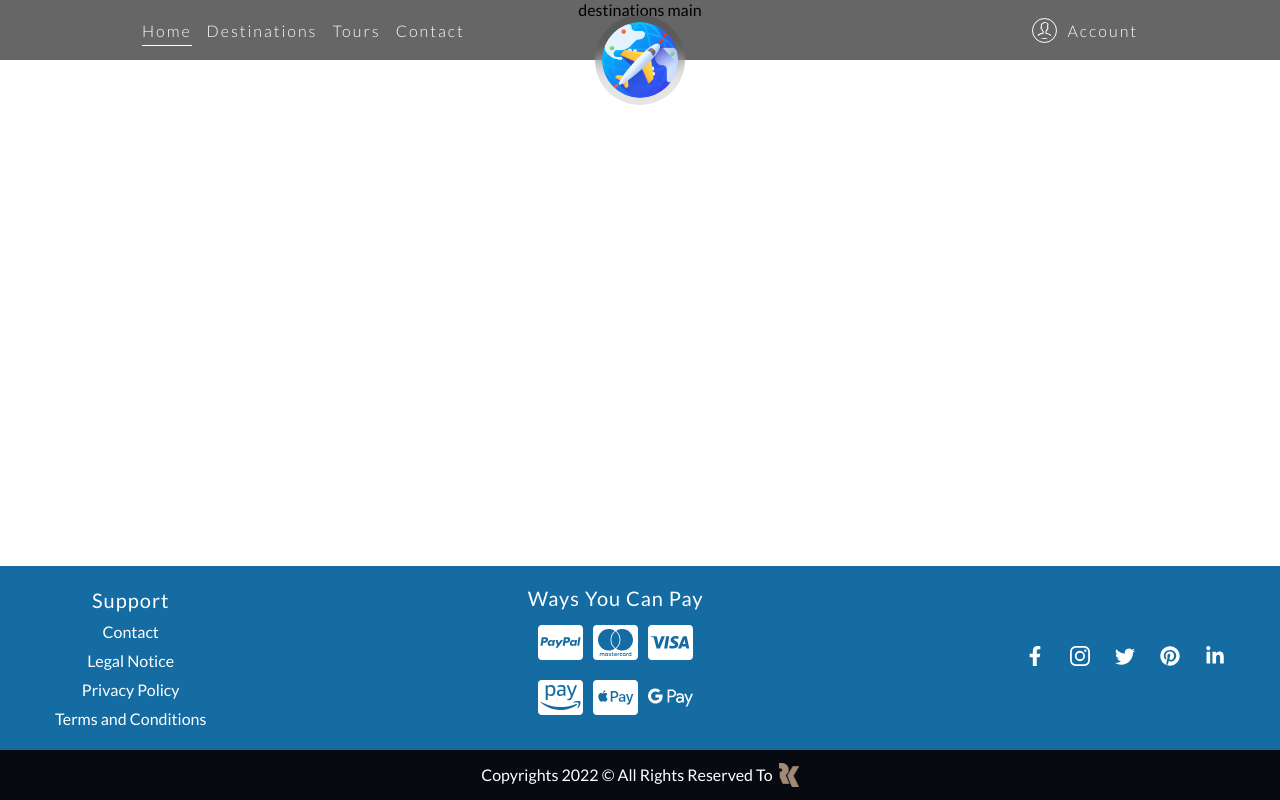
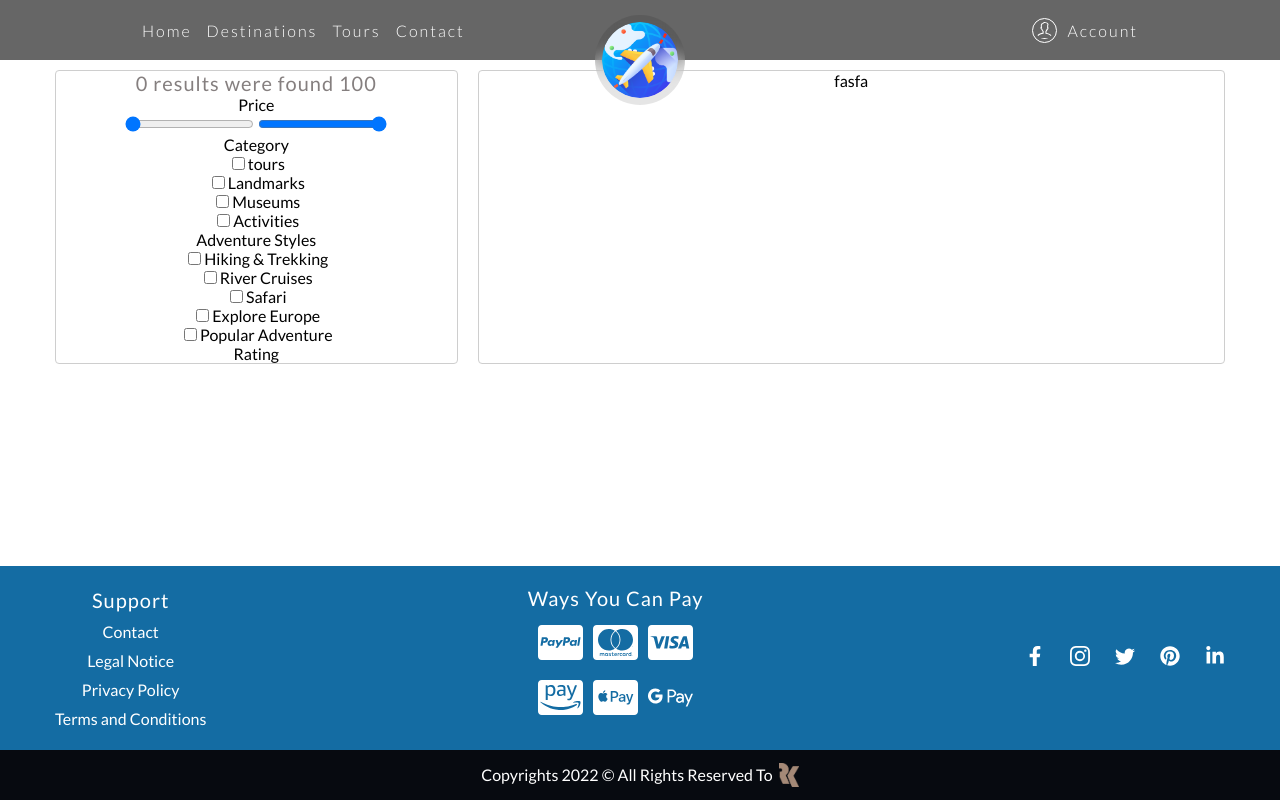
Before and after one commit to roman-kalistratov/booking, a React (Create React App) app in the folder client/: page /destinations in a window 1280 px wide. Built offline with nearby package versions, Linux system fonts and the light colour scheme; a web font is replaced by a local one.

Commit message:
ScrollToTop

```diff
--- a/client/src/App.js
+++ b/client/src/App.js
@@ -2,6 +2,7 @@ import React from 'react';
 import { Home, Destinations } from './pages';
 import { BrowserRouter, Route, Routes } from 'react-router-dom';
 import './index.scss';
+import {ScrollToTop } from './components';
 
 
 function App() {
--- /dev/null
+++ b/client/src/components/Filters/Filters.jsx
@@ -0,0 +1,106 @@
+import React, { useState } from 'react';
+
+import './filters.scss';
+
+const category = [{ name: 'tours' }, { name: 'Landmarks' }, { name: 'Museums' }, { name: 'Activities' }];
+const advStyles = [{ name: 'Hiking & Trekking' }, { name: 'River Cruises' }, { name: 'Safari' }, { name: 'Explore Europe' }, { name: 'Popular Adventure' }];
+const Filters = () => {
+    const [minRange, setMinRange] = useState(0);
+    const [maxRange, setMaxRange] = useState(100);
+
+    const [checkedCategory, setCheckedCategory] = useState(new Array(category.length).fill(false));
+    const [checkedAdvStyles, setAdvStyles] = useState(new Array(advStyles.length).fill(false));
+
+    const handleOnCategory = (position) => {
+        const updatedCheckedCategory = checkedCategory.map((item, index) =>
+            index === position ? !item : item
+        );
+
+        setCheckedCategory(updatedCheckedCategory);
+    }
+
+    const handleOnAdvStyles = (position) => {
+        const updatedAdvStyles = checkedAdvStyles.map((item, index) =>
+            index === position ? !item : item
+        );
+
+        setAdvStyles(updatedAdvStyles);
+    }
+
+
+
+
+
+    return (
+        <div className='filters'>
+            <h3 className="filters__found-info">{minRange} results were found {maxRange}</h3>
+            <span>Price</span>
+            <div className="filters__rangeInputs">
+                <input
+                    className='filters__range'
+                    type="range"
+                    min="0"
+                    max="49"
+                    value={minRange}
+                    onChange={(e) => setMinRange(e.target.value)}
+                />
+                <input
+                    className='filters__range'
+                    type="range"
+                    min="49"
+                    max="100"
+                    value={maxRange}
+                    onChange={(e) => setMaxRange(e.target.value)}
+                />
+            </div>
+            <span>Category</span>
+            {
+                category.map(({ name }, index) => {
+                    return (
+                        <li key={index}>
+                            <div className="toppings-list-item">
+                                <div className="left-section">
+                                    <input
+                                        type="checkbox"
+                                        id={`custom-checkbox-${index}`}
+                                        name={name}
+                                        value={name}
+                                        checked={checkedCategory[index]}
+                                        onChange={() => handleOnCategory(index)}
+                                    />
+                                    <label htmlFor={`custom-checkbox-${index}`}>{name}</label>
+                                </div>
+
+                            </div>
+                        </li>
+                    )
+                })}
+            <span>Adventure Styles</span>
+            {
+                advStyles.map(({ name }, index) => {
+                    return (
+                        <li key={index}>
+                            <div className="toppings-list-item">
+                                <div className="left-section">
+                                    <input
+                                        type="checkbox"
+                                        id={`custom-checkbox-${index}`}
+                                        name={name}
+                                        value={name}
+                                        checked={checkedAdvStyles[index]}
+                                        onChange={() => handleOnAdvStyles(index)}
+                                    />
+                                    <label htmlFor={`custom-checkbox-${index}`}>{name}</label>
+                                </div>
+
+                            </div>
+                        </li>
+                    )
+                })}
+                 <span>Rating</span>
+
+        </div>
+    )
+}
+
+export default Filters
--- a/client/src/components/Navbar/Navbar.jsx
+++ b/client/src/components/Navbar/Navbar.jsx
@@ -28,9 +28,9 @@ const Navbar = () => {
         <nav className="navbar">
             <div className="navbar__wrapper">
                 <ul className='navbar__list'>
-                    {['Home', 'Destinations', 'Tours', 'Contact'].map((item) =>
+                    {['home', 'destinations', 'tours', 'contact'].map((item) =>
                         <li key={item} className={`navbar__item ${isActive === item ? "active" : ''}`} onClick={() => setIsActive(item)}>
-                            <Link to="/" className="navbar__link">{item}</Link>
+                            <Link to={`/${item !== 'home' ? item : ''}`} className="navbar__link">{item}</Link>
                         </li>
                     )}
                 </ul>
--- a/client/src/components/Navbar/navbar.scss
+++ b/client/src/components/Navbar/navbar.scss
@@ -56,6 +56,7 @@
 
     &__item {
         position: relative;
+        text-transform:capitalize;
 
         &:not(.active):after,
         &:not(.active):before,
--- /dev/null
+++ b/client/src/components/ScrollToTop/ScrollToTop.jsx
@@ -0,0 +1,37 @@
+import React, { useState, useEffect } from "react";
+import { MdKeyboardArrowUp } from "react-icons/md";
+
+import './scrollToTop.scss';
+
+const ScrollToTop = () => {
+    const [showScrollTopButton, setShowScrollTopButton] = useState(false);
+
+    useEffect(() => {
+        window.addEventListener("scroll", () => {
+            if (window.scrollY > 50) {
+                setShowScrollTopButton(true);
+            } else {
+                setShowScrollTopButton(false);
+            }
+        });
+    }, []);
+
+    const scrollTop = () => {
+        window.scrollTo({
+            top: 0,
+            behavior: "smooth",
+        });
+    };
+    return (
+        <>
+            {showScrollTopButton && (
+                <MdKeyboardArrowUp
+                    className="scroll-up"
+                    onClick={scrollTop}
+                />
+            )}
+        </>
+    )
+}
+
+export default ScrollToTop;
--- /dev/null
+++ b/client/src/components/ScrollToTop/scrollToTop.scss
@@ -0,0 +1,32 @@
+@import '../../scss/vars';
+
+.scroll-up {
+  position: fixed;
+  bottom: 2rem;
+  right: 2rem;
+  height: 4rem;
+  width: 4rem;
+  border-radius: 50%;
+  background-color: $blue-color;
+  color: $white-color;
+  cursor: pointer;
+  animation: anim .5s forwards;
+  z-index: 99999;
+}
+
+@keyframes anim {
+  0% {
+    opacity: 0;
+  }
+
+  100% {
+    opacity: 0.7;
+  }
+}
+
+.scroll-up:hover {
+  opacity: 1 !important;
+
+
+  transition:all .3s ease-in-out;
+}
--- a/client/src/components/index.js
+++ b/client/src/components/index.js
@@ -8,6 +8,8 @@ import WhyRTours from './WhyRTours/WhyRTours';
 import Destinations from './Destinations/Destinations';
 import Adventures from './Adventures/Adventures';
 import Subscribe from './Subscribe/Subscribe';
+import Filters from './Filters/Filters';
+import ScrollToTop from './ScrollToTop/ScrollToTop';
 
 
 export {
@@ -20,5 +22,7 @@ export {
     WhyRTours,
     Destinations,
     Adventures,
-    Subscribe
+    Subscribe,
+    Filters,
+    ScrollToTop
   };
--- a/client/src/pages/Destinations/Destinations.jsx
+++ b/client/src/pages/Destinations/Destinations.jsx
@@ -1,5 +1,5 @@
 import React from 'react';
-import { Footer, Navbar } from '../../components';
+import { Footer, Navbar,Filters,ScrollToTop } from '../../components';
 import './destinations.scss';
 
 const Destinations = () => {
@@ -9,12 +9,16 @@ const Destinations = () => {
 
       <div class="wrapper">
         <main class="main">
-          destinations main
+          <div className="main__container container">
+                <div className="main__left"><Filters/></div>
+                <div className="main__right">fasfa</div>
+          </div>
 
 
         </main>
         <Footer />
       </div>
+      <ScrollToTop/>
     </>
   )
 }
--- a/client/src/pages/Home/Home.jsx
+++ b/client/src/pages/Home/Home.jsx
@@ -1,5 +1,5 @@
 import React from 'react';
-import { Footer, Header, Navbar, TopTours, WhyRTours, Destinations, Adventures, Subscribe } from '../../components';
+import { Footer, Header, Navbar, TopTours, WhyRTours, Destinations, Adventures, Subscribe,ScrollToTop } from '../../components';
 
 import './home.scss';
 
@@ -20,6 +20,7 @@ const Home = () => {
         </main>
         <Footer />
       </div>
+      <ScrollToTop/>
     </>
   )
 }
--- a/client/src/scss/_global.scss
+++ b/client/src/scss/_global.scss
@@ -40,6 +40,28 @@ body {
 
 .main {
     flex: 1 0 auto;
+
+    &__container {
+        width: 100%;
+        height: 100%;
+        display: flex;
+        margin-top: calc($nav-height + 1rem);
+    }
+
+    &__left,
+    &__right {
+        border:1px solid $light-color;
+        border-radius:0.4rem;
+    }
+
+    &__left {
+        flex-basis: 35%;
+        margin-right: 2rem;
+    }
+
+    &__right {
+        flex-basis: 65%;
+    }
 }
 
 .footer {
```
Also changed, not shown: client/src/components/Filters/filters.scss (added).
